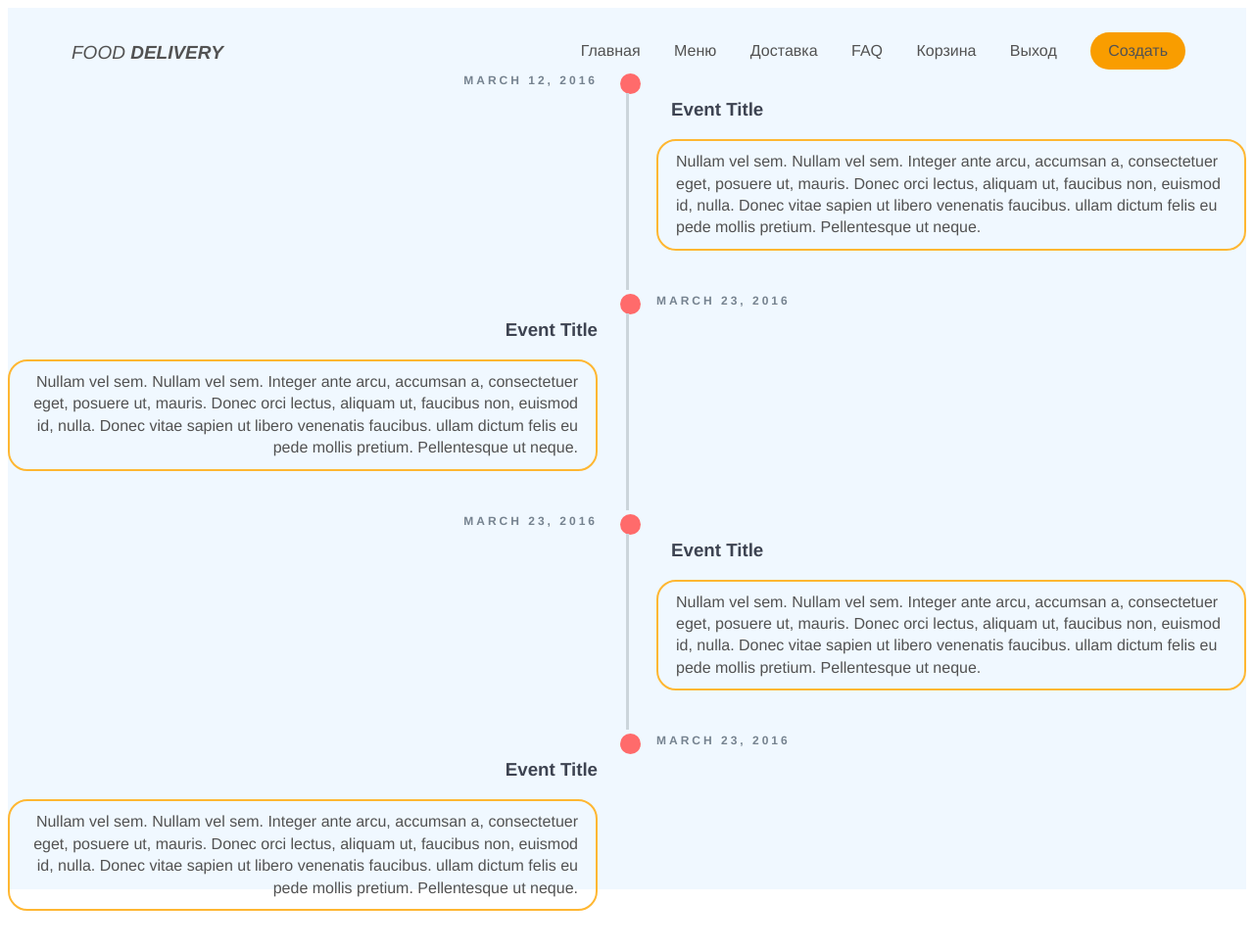
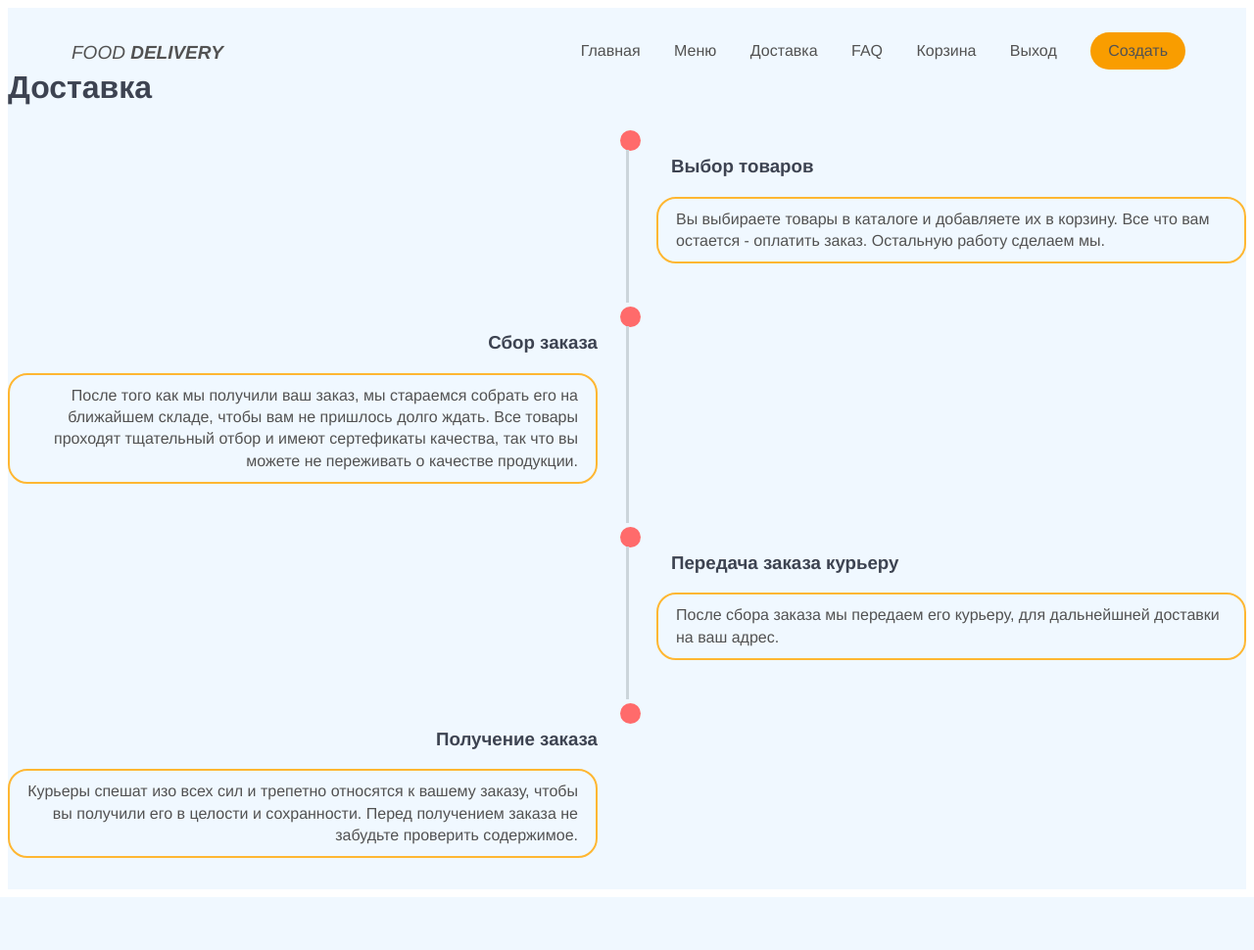
Before and after one commit to noaqq/food_delivery, a Django app: page /delivery in a window 1280 px wide. Shown: the whole page at 98% size. After the commit the page ends 916 px from the top, so only its background shows below. Run offline with Django 4.2, Linux system fonts and the light colour scheme; the visitor is signed in with stand-in values (Sample User, id 1); some web fonts are replaced.

Commit message:
fix delivery.html

```diff
--- a/delivery/templates/delivery/delivery.html
+++ b/delivery/templates/delivery/delivery.html
@@ -52,50 +52,42 @@
 <script>try{Typekit.load({ async: true });}catch(e){}</script> {% endcomment %}
 
     <div class="row example-centered">
+      <div class = "example-header">
+        <h1>Доставка</h1>
+      </div>
         <div class="col-xs-10 col-xs-offset-1 col-sm-8 col-sm-offset-2">
             <ul class="timeline timeline-centered">
                 <li class="timeline-item">
-                    <div class="timeline-info">
-                        <span>March 12, 2016</span>
-                    </div>
                     <div class="timeline-marker"></div>
                     <div class="timeline-content">
-                        <h3 class="timeline-title">Event Title</h3>
-                        <p>Nullam vel sem. Nullam vel sem. Integer ante arcu, accumsan a, consectetuer eget, posuere ut, mauris. Donec orci lectus, aliquam ut, faucibus non, euismod id, nulla. Donec vitae sapien ut libero venenatis faucibus. ullam dictum felis
-                            eu pede mollis pretium. Pellentesque ut neque.</p>
+                        <h3 class="timeline-title">Выбор товаров</h3>
+                        <p>Вы выбираете товары в каталоге и добавляете их в корзину.
+                          Все что вам остается - оплатить заказ. Остальную работу сделаем мы.
+                        </p>
                     </div>
                 </li>
                 <li class="timeline-item">
-                    <div class="timeline-info">
-                        <span>March 23, 2016</span>
-                    </div>
                     <div class="timeline-marker"></div>
                     <div class="timeline-content">
-                        <h3 class="timeline-title">Event Title</h3>
-                        <p>Nullam vel sem. Nullam vel sem. Integer ante arcu, accumsan a, consectetuer eget, posuere ut, mauris. Donec orci lectus, aliquam ut, faucibus non, euismod id, nulla. Donec vitae sapien ut libero venenatis faucibus. ullam dictum felis
-                            eu pede mollis pretium. Pellentesque ut neque. </p>
+                        <h3 class="timeline-title">Сбор заказа</h3>
+                        <p>После того как мы получили ваш заказ, мы стараемся собрать его на ближайшем складе, чтобы вам не пришлось долго ждать.
+                          Все товары проходят тщательный отбор и имеют сертефикаты качества, так что вы можете не переживать о качестве продукции. </p>
                     </div>
                 </li>
                 <li class="timeline-item">
-                  <div class="timeline-info">
-                      <span>March 23, 2016</span>
-                  </div>
                   <div class="timeline-marker"></div>
                   <div class="timeline-content">
-                      <h3 class="timeline-title">Event Title</h3>
-                      <p>Nullam vel sem. Nullam vel sem. Integer ante arcu, accumsan a, consectetuer eget, posuere ut, mauris. Donec orci lectus, aliquam ut, faucibus non, euismod id, nulla. Donec vitae sapien ut libero venenatis faucibus. ullam dictum felis
-                          eu pede mollis pretium. Pellentesque ut neque. </p>
+                      <h3 class="timeline-title">Передача заказа курьеру</h3>
+                      <p>После сбора заказа мы передаем его курьеру, для дальнейшней доставки на ваш адрес. </p>
                   </div>
               </li>
               <li class="timeline-item">
-                <div class="timeline-info">
-                    <span>March 23, 2016</span>
-                </div>
                 <div class="timeline-marker"></div>
                 <div class="timeline-content">
-                    <h3 class="timeline-title">Event Title</h3>
-                    <p>Nullam vel sem. Nullam vel sem. Integer ante arcu, accumsan a, consectetuer eget, posuere ut, mauris. Donec orci lectus, aliquam ut, faucibus non, euismod id, nulla. Donec vitae sapien ut libero venenatis faucibus. ullam dictum felis
-                        eu pede mollis pretium. Pellentesque ut neque. </p>
+                    <h3 class="timeline-title">Получение заказа</h3>
+                    <p>Курьеры спешат изо всех сил и трепетно относятся к вашему заказу, чтобы вы получили его в целости и сохранности.
+                      Перед получением заказа не забудьте проверить содержимое.
+                    </p>
                 </div>
         </div>
     </div>
```
